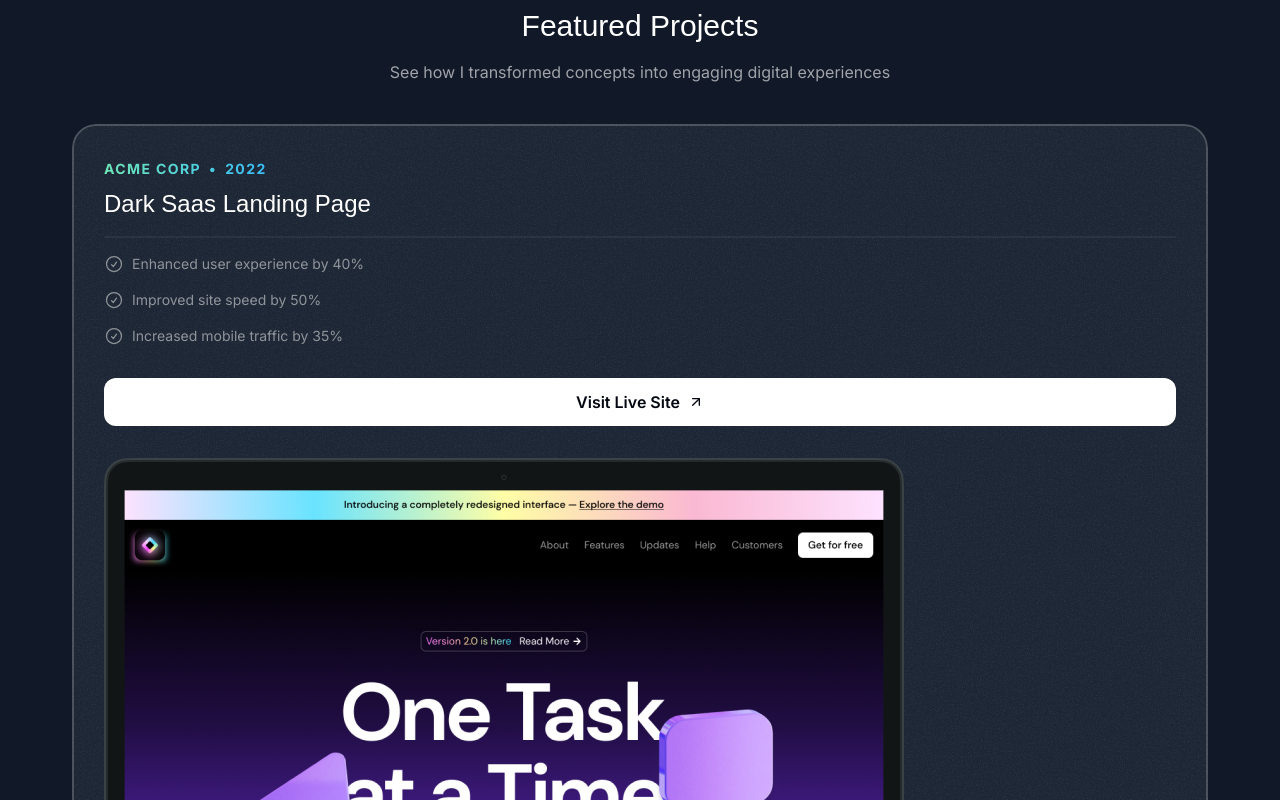
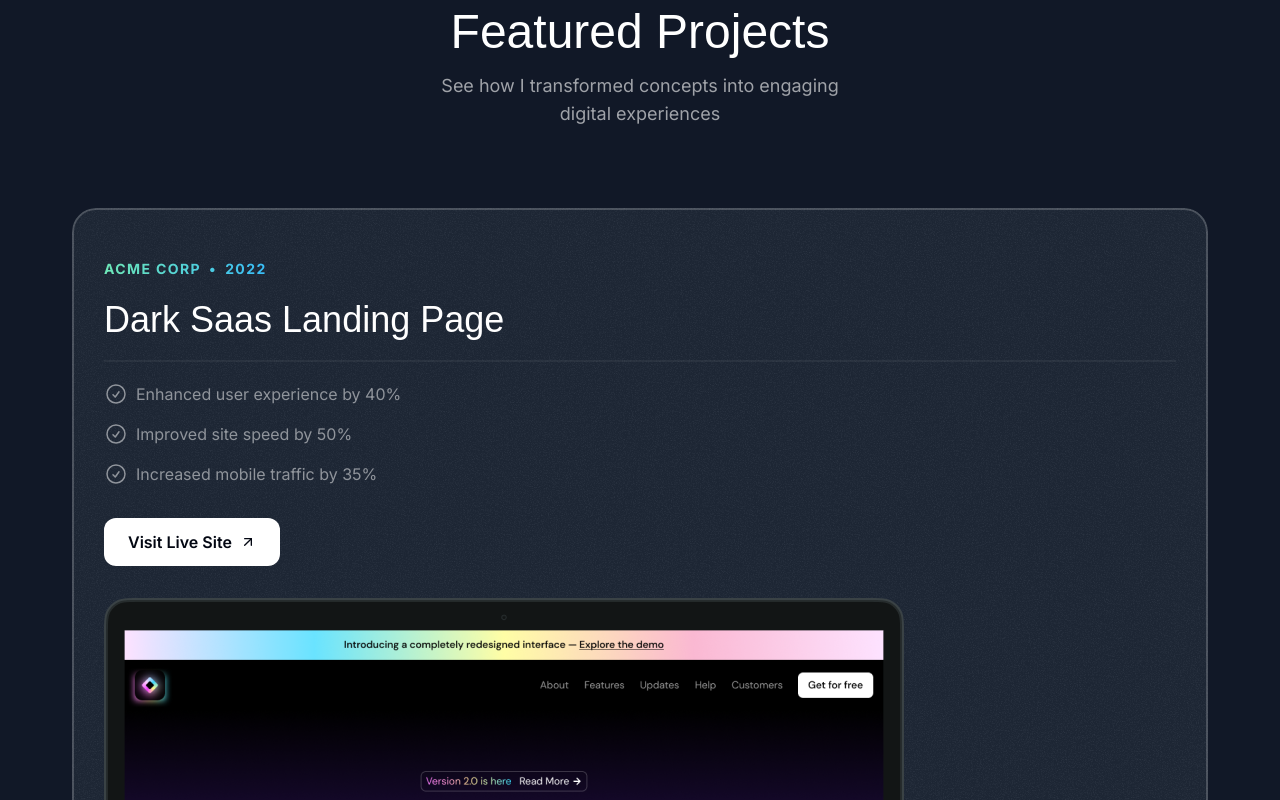
Before and after one commit to mr-Ayalk/ayalk_portfolio, a Next.js app: page / in a window 1280 px wide. Shown: the part 960-1760 px from the top of the page. Built offline with nearby package versions, Linux system fonts and the light colour scheme; a web font is replaced by a local one.

Commit message:
project page completed for tablet size

```diff
--- a/src/sections/Projects.tsx
+++ b/src/sections/Projects.tsx
@@ -53,20 +53,20 @@
             Real-world Results
           </p>
         </div>
-        <h2 className="font-serif text-3xl text-center mt-6">
+        <h2 className="font-serif text-3xl  md:text-5xl text-center mt-6">
           Featured Projects
         </h2>
-        <p className="text-center text-white/60 mt-4">
+        <p className="text-center md:text-lg text-white/60 mt-4 max-w-md mx-auto">
           See how I transformed concepts into engaging digital experiences
         </p>
-        <div className="flex flex-col mt-10 gap-20">
+        <div className="flex flex-col mt-10 md:mt-20 gap-20">
           {portfolioProjects.map((project) => (
             <div
               key={project.title}
               className="bg-gray-800 rounded-3xl relative
               z-0 overflow-hidden after:z-10
 
-              after:content-[''] after:absolute after:inset-0 after:outline-2 after:outline  after:-outline-offset-2 after:rounded-3xl after:outline-white/20 px-8 pt-8 after:pointer-events-none"
+              after:content-[''] after:absolute after:inset-0 after:outline-2 after:outline  after:-outline-offset-2 after:rounded-3xl after:outline-white/20 px-8 pt-8  md:pt-12 md:px-18 after:pointer-events-none"
             >
               <div
                 className="absolute inset-0 -z-10 opacity-5"
@@ -80,21 +80,24 @@
                 <span>&bull;</span>
                 <span>{project.year}</span>
               </div>
-              <h3 className="font-serif text-2xl mt-2">{project.title}</h3>
-              <hr className="border-t-2 border-white/5 mt-4" />
-              <ul className="flex flex-col gap-4 mt-4">
+
+              <h3 className="font-serif text-2xl mt-2 md:mt-5 md:text-4xl">
+                {project.title}
+              </h3>
+              <hr className="border-t-2 border-white/5 mt-4 md:mt-5" />
+              <ul className="flex flex-col gap-4 mt-4 md:mt-5">
                 {project.results.map((result) => (
                   <li
                     key={result.title}
-                    className="flex gap-2 text-sm text-white/50"
+                    className="flex gap-2 text-sm md:text-base text-white/50"
                   >
-                    <CheckCircleIcon className="size-5" />
+                    <CheckCircleIcon className="size-5 md:size-6" />
                     <span>{result.title}</span>
                   </li>
                 ))}
               </ul>
               <a href={project.link}>
-                <button className="bg-white text-gray-950 h-12 w-full rounded-xl font-semibold inline-flex items-center justify-center gap-2 mt-8">
+                <button className="bg-white text-gray-950 h-12 w-full md:w-auto px-6 rounded-xl font-semibold inline-flex items-center justify-center gap-2 mt-8">
                   <span>Visit Live Site</span>
                   <ArrowUpRightIcon className="size-4" />
                 </button>
@@ -102,7 +105,7 @@
               <Image
                 src={project.image}
                 alt={project.title}
-                className="mt-8 -mb-4"
+                className="mt-8 -mb-4 md:-mb-0"
               />
             </div>
           ))}
```
